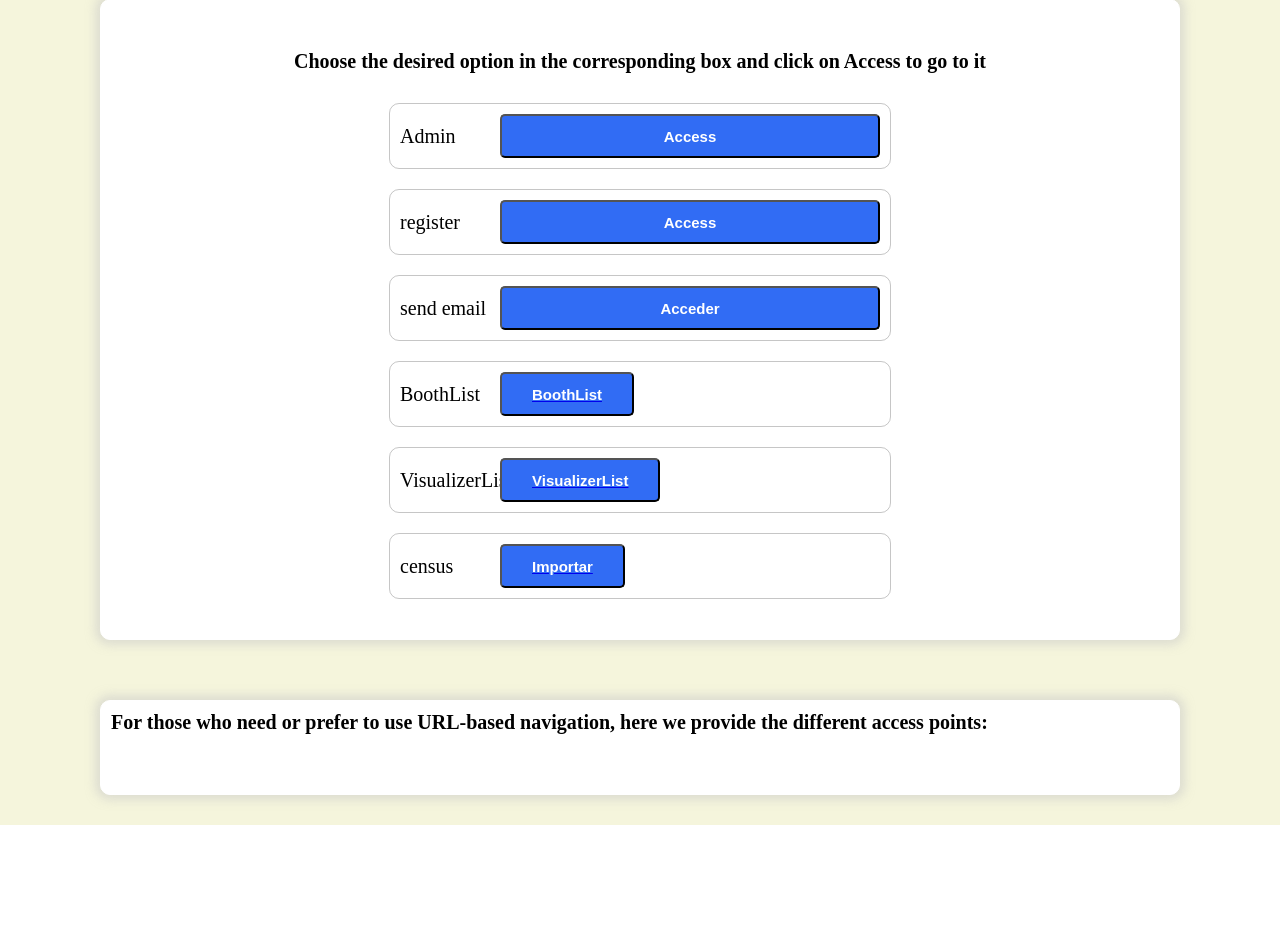
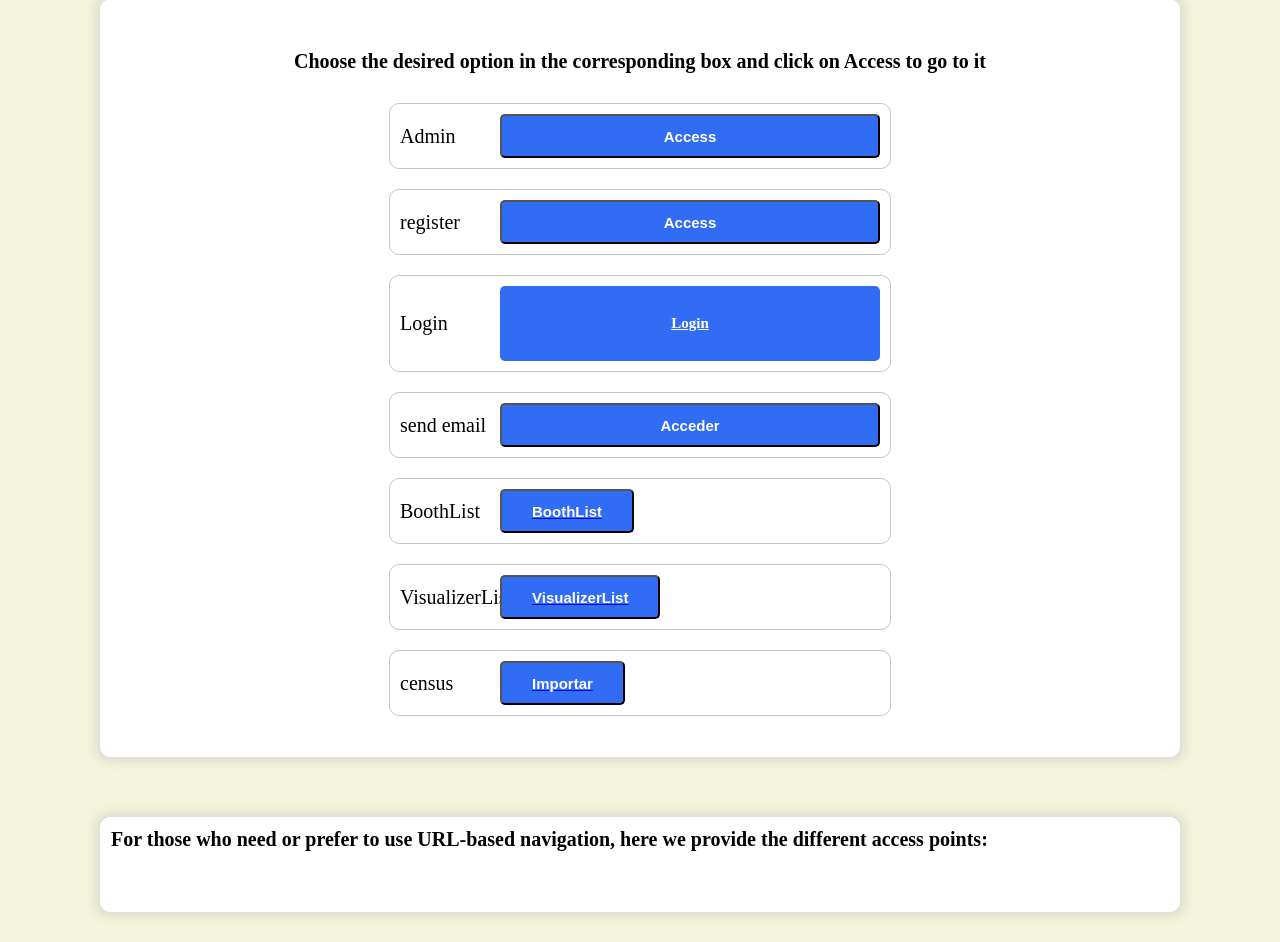
Before and after one commit to Decide-chiquito/decide-part-chiquito, a Django app: template decide/base/templates/initial.html in a window 1280 px wide. Shown: the part 181-1123 px from the top of the page. Before the commit the page ends 1006 px from the top, so only its background shows below. Run offline with Django 3.2, Linux system fonts and the light colour scheme; the template is opened without the code that fills it, so the values that code supplies are empty.

Commit message:
feat boton para login y logout #156

```diff
--- a/decide/base/templates/initial.html
+++ b/decide/base/templates/initial.html
@@ -22,6 +22,21 @@
     <div class="row">
         <label for="register" class="label">register</label>
         <button class="button" onclick="go_to_route('/users/register/')">{% trans 'Access'%}</button>
+    </div>
+
+    <div class="row">
+        {% if user.is_authenticated %}
+        <label for="logout" class="label">Logout</label>
+        <a  class="button" href="/users/logout/">
+            Logout
+        </a>
+        {% else %}
+        <label for="login" class="label">Login</label>
+        <a  class="button" href="/users/login/">
+            Login
+        </a>
+        {%endif%}
+
     </div>
 
     <div class="row">
--- a/decide/base/views.py
+++ b/decide/base/views.py
@@ -14,6 +14,7 @@ def welcome(request):
     context['voting_finished'] = voting_finished
     context['is_mobile'] = is_mobile
     context['is_welcome_page'] = is_welcome_page
+    context['user']=request.user
 
 
     if (request.user_agent.is_mobile):
--- a/decide/users/views.py
+++ b/decide/users/views.py
@@ -68,6 +68,10 @@ class LoginView(APIView):
 
 class LogoutView(APIView):
     def post(self, request):
+        logout(request)
+        return redirect('/')
+
+    def get(self,request):
         logout(request)
         return redirect('/')
 
```
